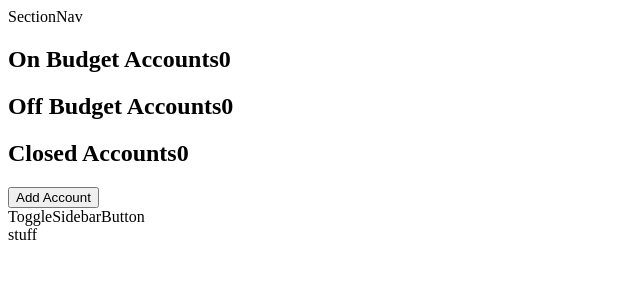
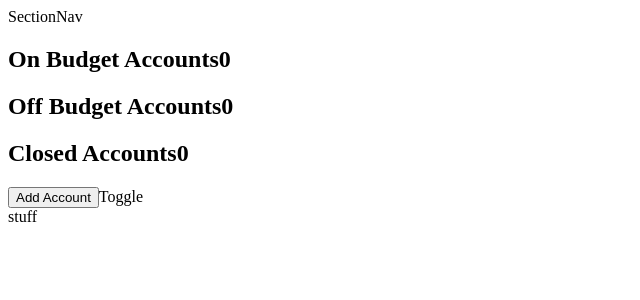
Before and after one commit to epixa/tbyn, a React app: page / in a window 1280 px wide. Shown: the top 300 px of the page, without its empty margins (0-640 px from the left). Built offline with nearby package versions, Linux system fonts and the light colour scheme.

Commit message:
Toggle sidebar button

```diff
--- a/src/components/sidebar/toggle-sidebar-button.jsx
+++ b/src/components/sidebar/toggle-sidebar-button.jsx
@@ -1,11 +1,18 @@
 'use strict';
 
 import React from 'react';
+import { connect } from 'react-redux';
 
-const ToggleSidebarButton = () => (
-  <div>
-    ToggleSidebarButton
-  </div>
+const ToggleSidebarButton = ({ onClick }) => (
+  <a onClick={onClick}>
+    Toggle
+  </a>
 );
 
-export default ToggleSidebarButton;
+const mapDispatchProps = dispatch => ({
+  onClick() {
+    alert('toggle sidebar');
+  }
+});
+
+export default connect(null, mapDispatchProps)(ToggleSidebarButton);
```
